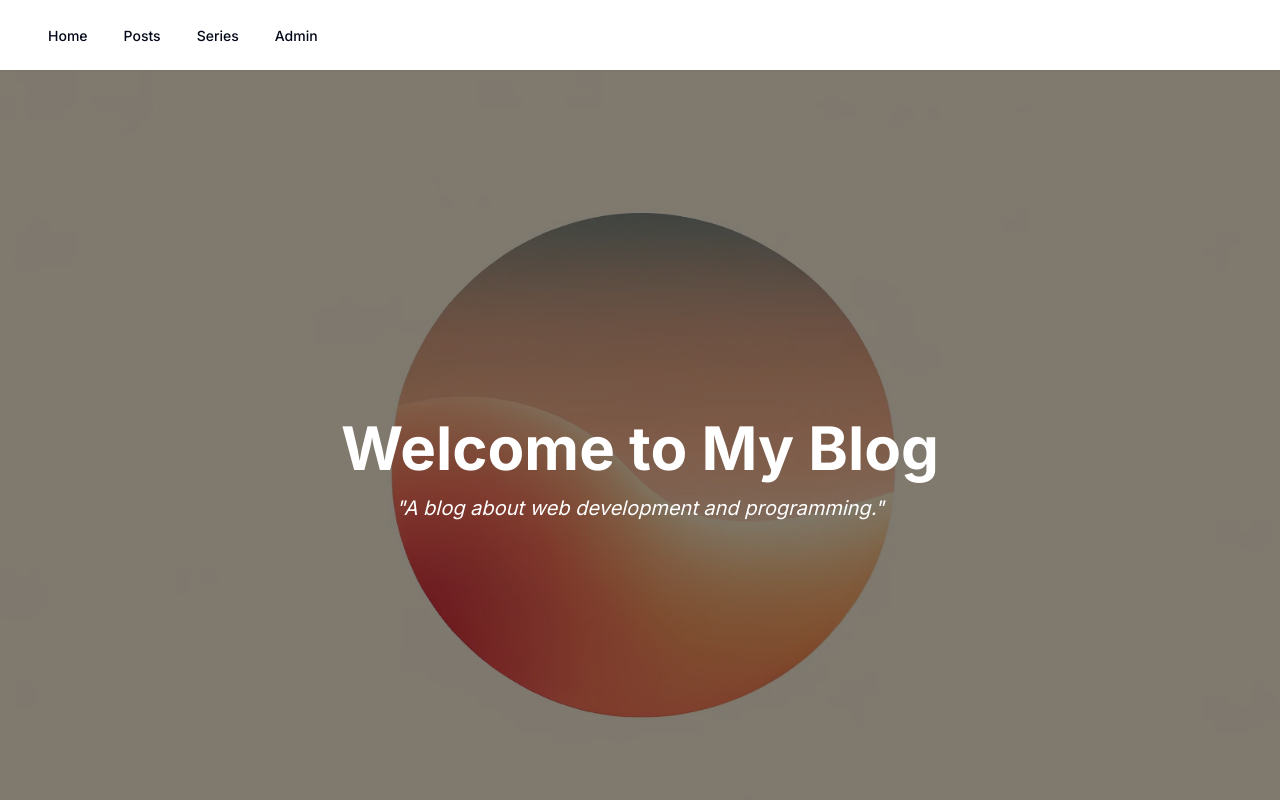
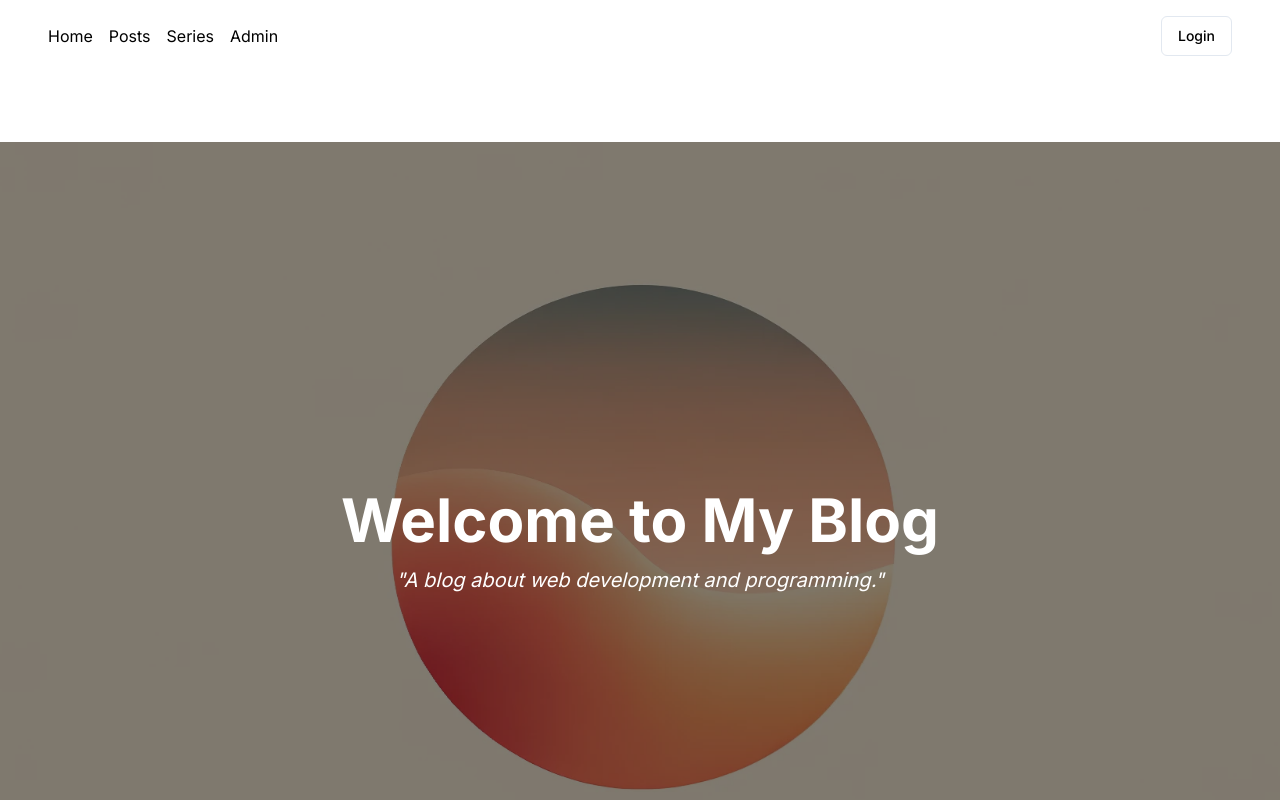
Before and after one commit to ukeSJTU/minerva, a Next.js app: page / in a window 1280 px wide. Shown: the top 800 px of the page. Built offline with nearby package versions, Linux system fonts and the light colour scheme; no server answers; the database is empty.

Commit message:
feat(ui): build new navbar page

```diff
--- a/src/components/navbar.tsx
+++ b/src/components/navbar.tsx
@@ -2,14 +2,9 @@
 
 import * as React from "react";
 import Link from "next/link";
-
-import {
-  NavigationMenu,
-  NavigationMenuItem,
-  NavigationMenuLink,
-  NavigationMenuList,
-  navigationMenuTriggerStyle,
-} from "@/components/ui/navigation-menu";
+import { useSession, signIn, signOut } from "next-auth/react";
+import { Avatar, AvatarFallback, AvatarImage } from "@/components/ui/avatar";
+import { Button } from "@/components/ui/button";
 
 const navItems: { title: string; href: string }[] = [
   { title: "Home", href: "/" },
@@ -19,23 +14,43 @@ const navItems: { title: string; href: string }[] = [
 ];
 
 export function Navbar() {
+  const { data: session, status } = useSession();
+
   return (
-    <div className="fixed top-0 left-0 right-0 bg-background z-50 shadow-sm h-[70px]">
-      <div className="container mx-auto flex justify-between items-center py-4">
-        <NavigationMenu>
-          <NavigationMenuList>
-            {navItems.map((item) => (
-              <NavigationMenuItem key={item.title}>
-                <Link href={item.href} legacyBehavior passHref>
-                  <NavigationMenuLink className={navigationMenuTriggerStyle()}>
-                    {item.title}
-                  </NavigationMenuLink>
-                </Link>
-              </NavigationMenuItem>
-            ))}
-          </NavigationMenuList>
-        </NavigationMenu>
+    <nav className="bg-transparent text-black p-4">
+      <div className="container mx-auto flex justify-between items-center">
+        <ul className="flex space-x-4">
+          {navItems.map((item) => (
+            <li key={item.title}>
+              <Link href={item.href} className="hover:underline">
+                {item.title}
+              </Link>
+            </li>
+          ))}
+        </ul>
+        <div className="flex items-center space-x-4">
+          {status === "authenticated" ? (
+            <>
+              <Avatar>
+                <AvatarImage
+                  src={session.user?.image || undefined}
+                  alt={session.user?.name || "User"}
+                />
+                <AvatarFallback>
+                  {session.user?.name?.[0] || "U"}
+                </AvatarFallback>
+              </Avatar>
+              <Button variant="outline" onClick={() => signOut()}>
+                Logout
+              </Button>
+            </>
+          ) : (
+            <Button variant="outline" onClick={() => signIn()}>
+              Login
+            </Button>
+          )}
+        </div>
       </div>
-    </div>
+    </nav>
   );
 }
```
